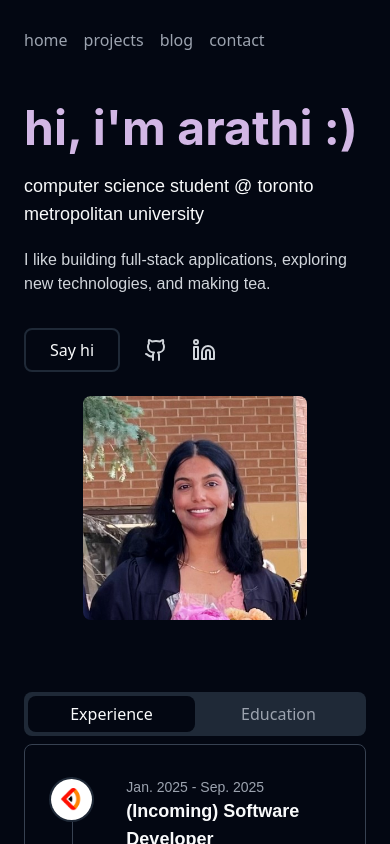
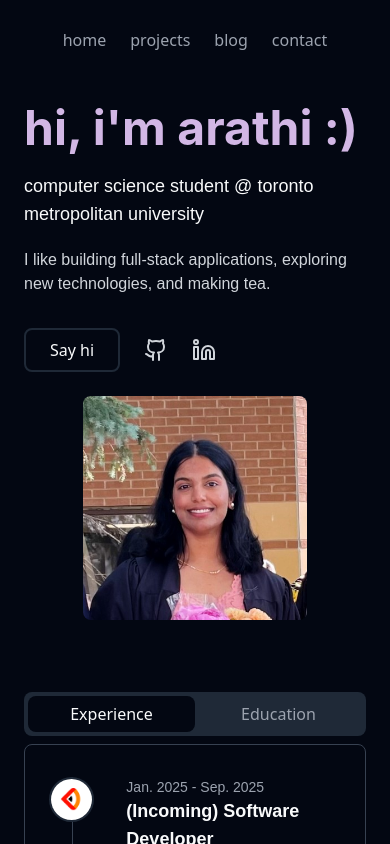
Before and after one commit to avallip443/arathi, a React (Vite) app: page / in a window 390 px wide. Shown: the top 844 px of the page. Built offline with nearby package versions, Linux system fonts and the light colour scheme.

Commit message:
add responsiveness

```diff
--- a/src/components/nav/NavBar.tsx
+++ b/src/components/nav/NavBar.tsx
@@ -12,14 +12,11 @@ const NavBar: React.FC = () => {
   //     <header className="sticky top-0 z-50 bg-background/75 py-6 backdrop-blur-sm">
 
   return (
-    <nav className="flex items-center py-7 text-gray-400">
-      <ul className="flex gap-4 sm:gap-8">
+    <nav className="flex justify-center sm:justify-start items-center py-7 text-gray-400">
+      <ul className="flex gap-6 md:gap-4">
         {navlinks.map((nav, id) => (
           <li key={id} className="hover:text-[#d2b7e5] cursor-pointer">
-            <a
-              href={nav}
-              onClick={() => handleScroll(nav)}
-            >
+            <a href={nav} onClick={() => handleScroll(nav)}>
               {nav}
             </a>
           </li>
```
